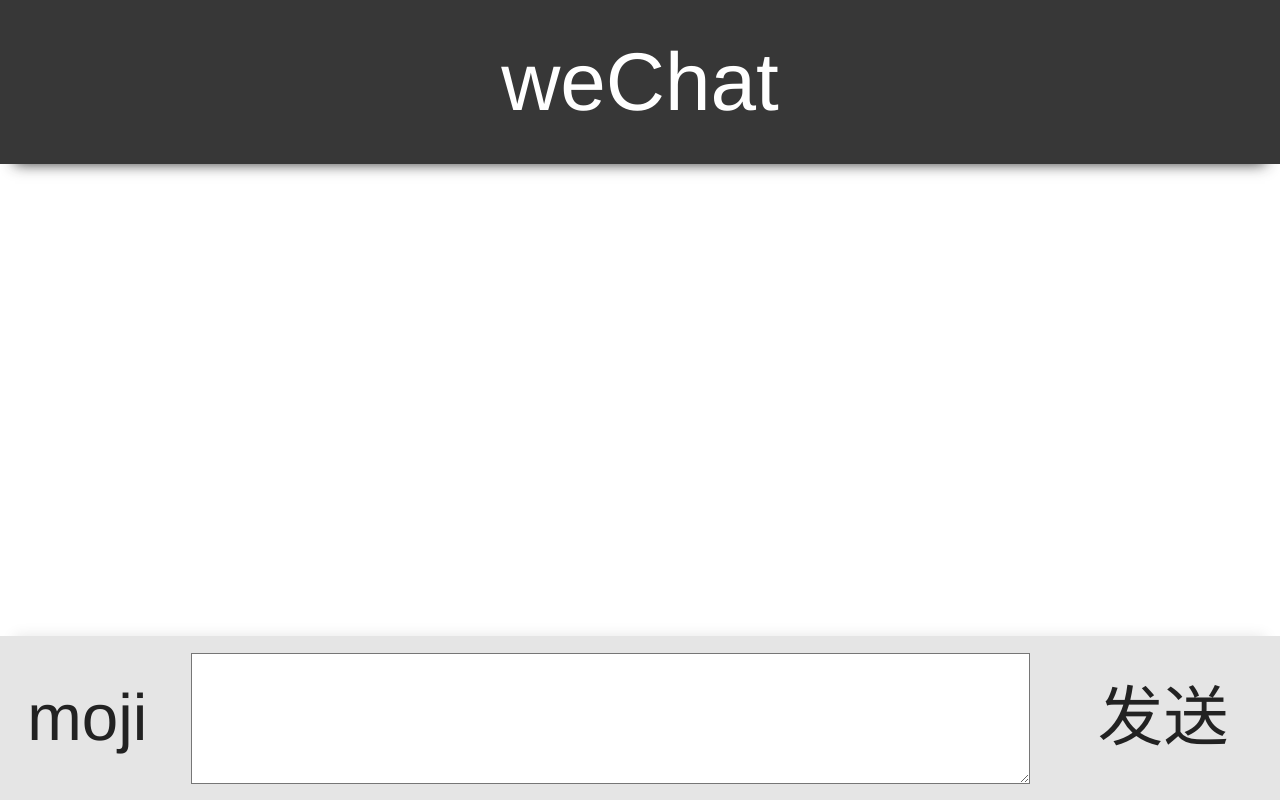
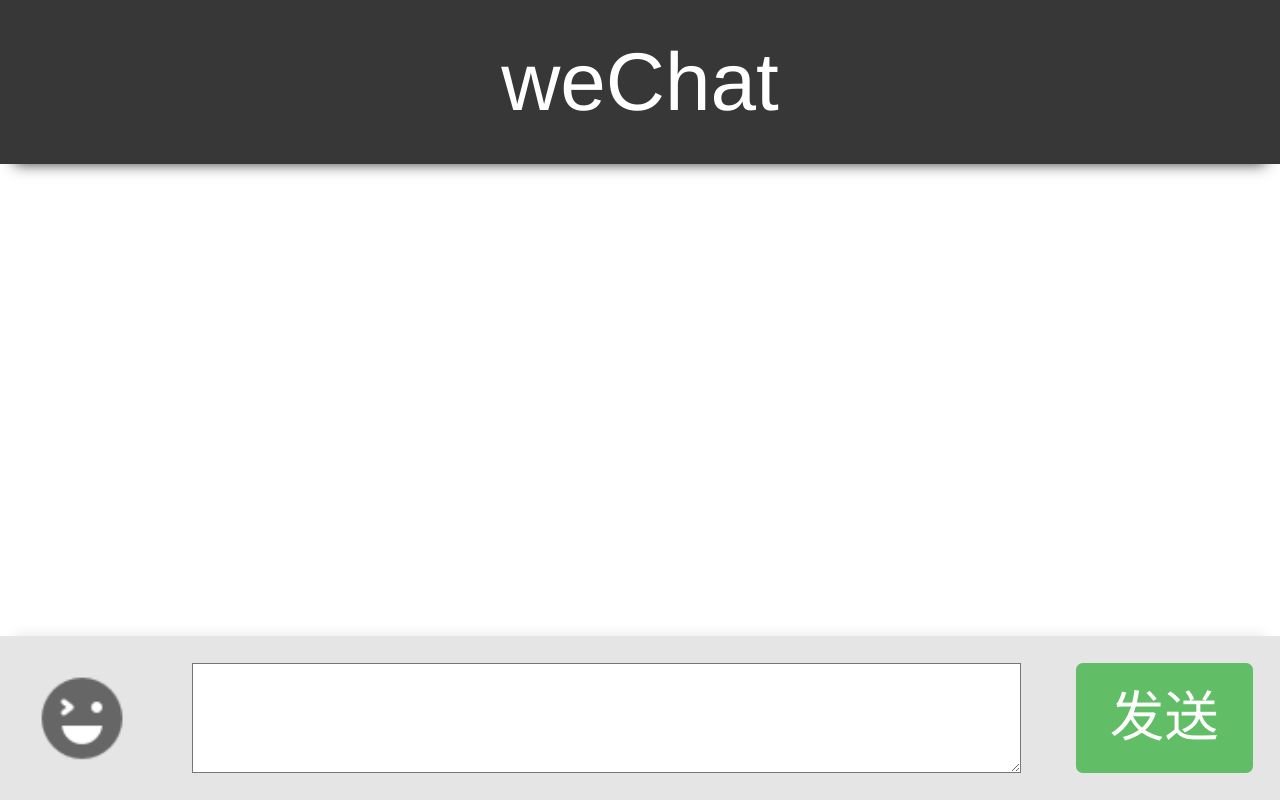
Before and after one commit to empty10/chat, a Vue app: page /#/Chat in a window 1280 px wide. Built offline with nearby package versions, Linux system fonts and the light colour scheme.

Commit message:
chat style

```diff
--- a/src/components/chat/Chat.vue
+++ b/src/components/chat/Chat.vue
@@ -8,9 +8,9 @@
     </div>
     <div class="chatFooter">
       <div class="mojiBox">
-        moji
+
       </div>
-      <textarea class="textBox" >
+      <textarea class="textBox" v-model="inputValue">
 
       </textarea>
       <div class="sendBtn">
@@ -22,7 +22,17 @@
 
 <script>
   export default {
-    name: 'Chat'
+    name: 'Chat',
+    data () {
+      return {
+        inputValue: ''
+
+      }
+    },
+    methods: {
+
+    }
+
   }
 </script>
 
--- a/src/components/chat/index.scss
+++ b/src/components/chat/index.scss
@@ -31,28 +31,43 @@
 }
 
 .mojiBox{
-  width: 3rem;
+  width: 2.5rem;
   line-height: 2rem;
   text-align: center;
-  margin: 0.5rem;
+  margin: 0.7rem;
   box-sizing: border-box;
+  background: url("../../assets/biaoqing.png") no-repeat;
+  background-size: contain;
 }
 
 .textBox{
   width: 100%;
-  margin: 0.3rem;
+  height: 2rem;
+  line-height: 2rem;
+  margin: 0.5rem;
   background-color: #ffffff;
   box-sizing: border-box;
   display: flex;
   flex-direction: row;
   flex-wrap: wrap;
+  align-items: center;
   font-size: 1.2rem;
 }
 
 .sendBtn{
   width: 5rem;
   line-height: 2rem;
+  font-size: 1rem;
   box-sizing: border-box;
   text-align: center;
   margin: 0.5rem;
+  color: #ffffff;
+  background-color: rgba(68, 181, 73, 0.81);
+  border-radius: 0.125rem;
 }
+
+.chatContent{
+  min-height: 100%;
+  padding: 3rem 0;
+  box-sizing: border-box;
+}
```
Also changed, not shown: src/assets/biaoqing.png (added).
